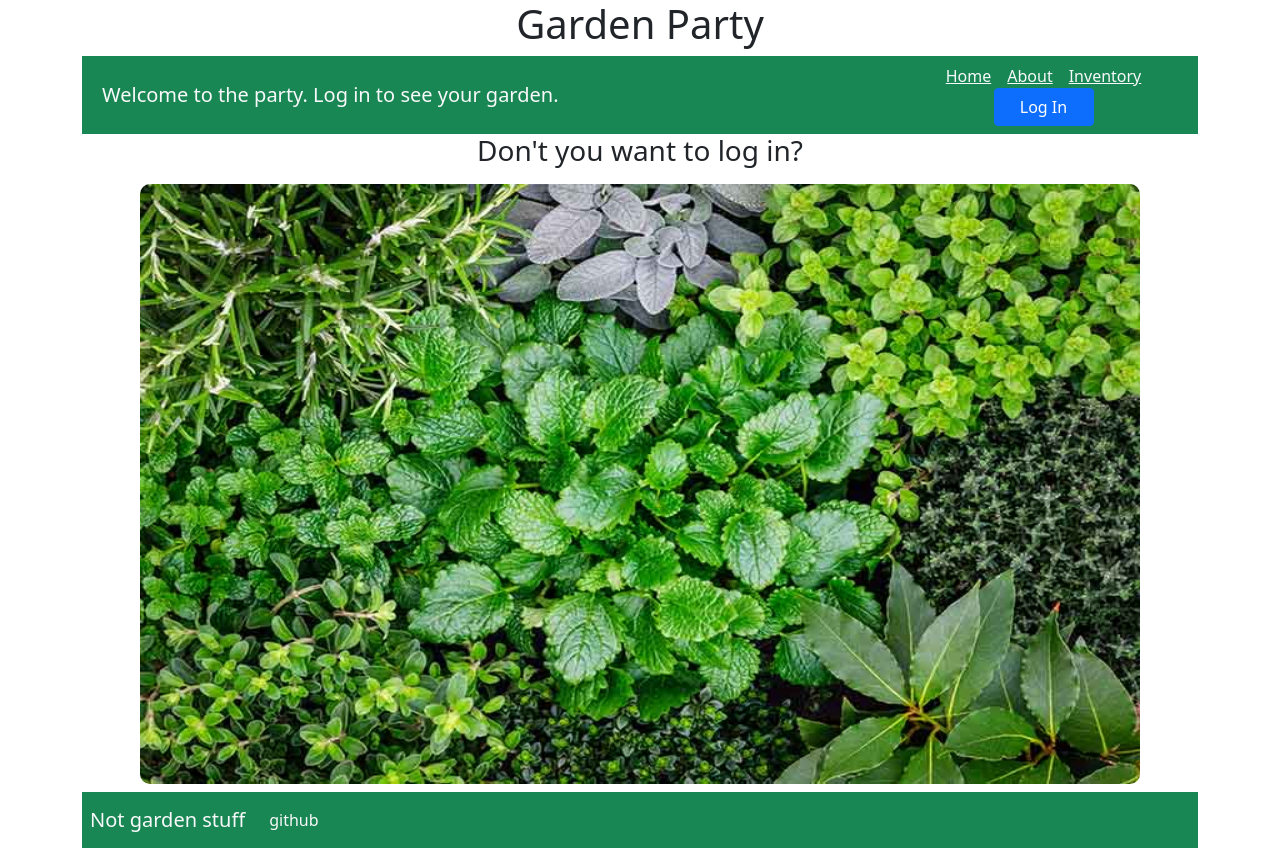
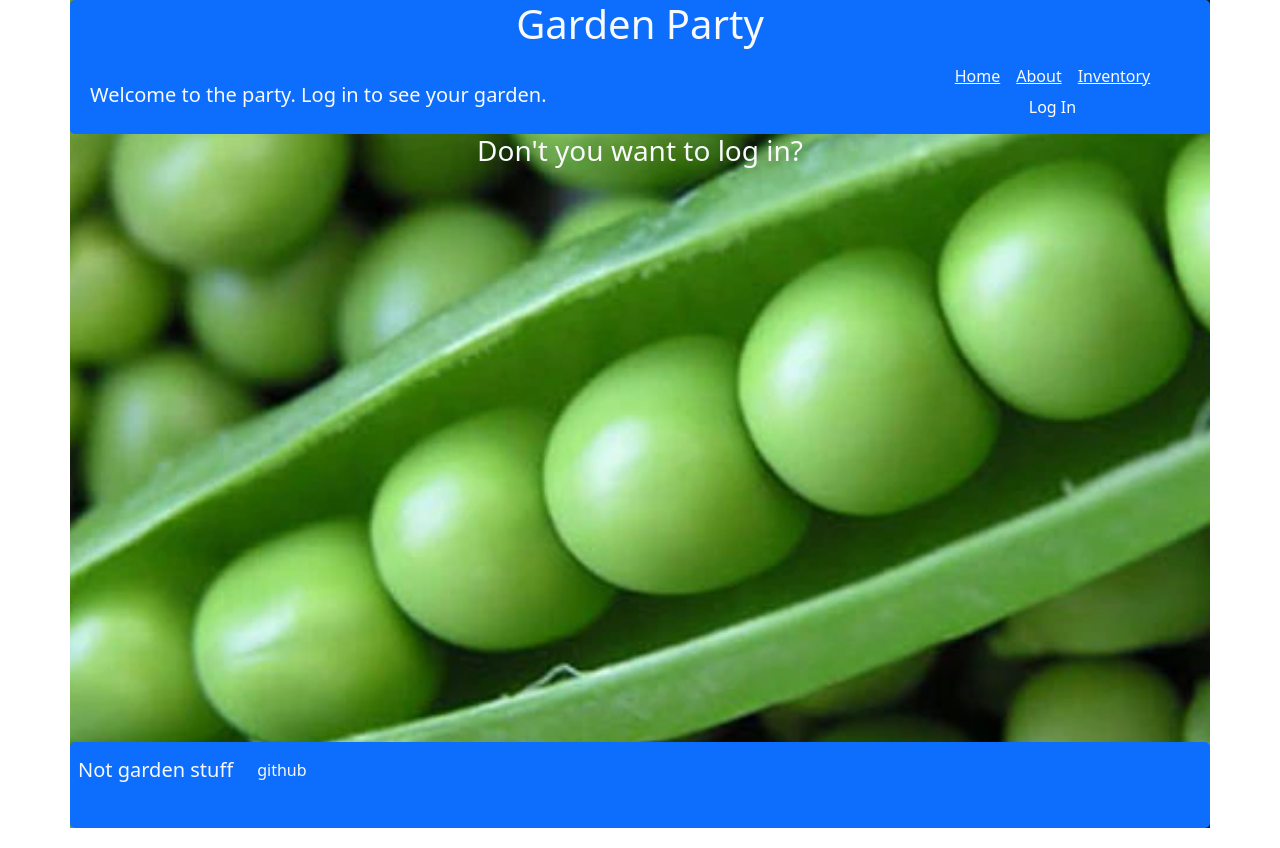
Before and after one commit to CF-301-final-project/Garden-Front-End, a React (Create React App) app: page / in a window 1280 px wide. Built offline with nearby package versions, Linux system fonts and the light colour scheme; no server answers.

Commit message:
update CSS and layout

```diff
--- a/src/App.js
+++ b/src/App.js
@@ -33,7 +33,13 @@ class App extends React.Component {
   render() {
     return (
       <>
-        <Container className='text-center'>
+        <Container className='text-center'
+          style={{backgroundImage: 'url("/images/peas.webp")',
+            height: '100%',
+            backgroundRepeat: 'no-repeat',
+            backgroundSize: 'cover',
+            backgroundPosition: 'center',
+            padding: '0'}}>
           <Header loggedIn={this.state.loggedIn} user={this.state.user} updateUser={this.updateUser} />
           <Routes>
             <Route path='/' element={<Main loggedin={this.state.loggedIn} getGarden={this.getGarden} weather={this.state.weather} />} />
--- a/src/Components/CanvasGarden.js
+++ b/src/Components/CanvasGarden.js
@@ -1,8 +1,12 @@
 import React from "react";
 import "../Styles/canvas.css";
 
+// const CreateImageElement = () => {
+//   return <img id='pic' alt='plant' style={{ display: "none" }} src='./images/plant.webp' width={30} height={30}></img>;
+// };
+
 const CreateImageElement = () => {
-  return <img id='pic' alt='plant' style={{ display: "none" }} src='./images/plant.webp' width={30} height={30}></img>;
+  return <img id='pic' alt='plant' style={{ display: "none" }} src='./images/carrot-solid.svg' width={30} height={30}></img>;
 };
 
 
--- a/src/Components/Footer.js
+++ b/src/Components/Footer.js
@@ -6,8 +6,8 @@ class Footer extends React.Component {
   render() {
     return (
       <>
-        <Navbar variant='success' className='bg-success p-2'>
-            <Nav>
+        <Navbar className='bg-primary p-2'  >
+            <Nav className='footer'>
               <Navbar.Brand className='text-light'>Not garden stuff</Navbar.Brand>
               <Nav.Link className='text-light' href='https://github.com/garden-fullstack-app'>
                 github
--- a/src/Components/Header.js
+++ b/src/Components/Header.js
@@ -10,9 +10,9 @@ class Header extends React.Component {
       ? `Welcome back, Farmer ${this.props.user["given_name"]}!`
       : "Welcome to the party. Log in to see your garden.";
     return (
-      <>
-        <h1>Garden Party</h1>
-        <NavBar variant='success' className='bg-success p-2'>
+      <div className='bg-primary' style={{borderRadius: '5px', width: '100%'}}>
+        <h1 className='text-light'>Garden Party</h1>
+        <NavBar className='bg-primary p-2'>
           <Container>
             <Col lg='2'>
               <NavBar.Brand className='text-light'>{greeting}</NavBar.Brand>
@@ -31,7 +31,7 @@ class Header extends React.Component {
             </Col>
           </Container>
         </NavBar>
-      </>
+      </div>
     );
   }
 }
--- a/src/Components/Main.js
+++ b/src/Components/Main.js
@@ -136,8 +136,7 @@ class Main extends React.Component {
 
         {this.props.loggedin &&
         <>
-        <h4>Here is your garden</h4>
-        <p>click to see OR double click to add.  Feel free to rearrange </p>
+        <p className='text-light'>click to see OR double click to add.  Feel free to rearrange </p>
 
         <Row>
           <Col lg={3}>
@@ -151,7 +150,7 @@ class Main extends React.Component {
               />
           </Col>
 
-          <Col lg={4}>
+          <Col lg={5}>
             <CanvasGarden
               updateNewestPlant={this.updateNewestPlant}
               // movePlant={this.movePlant}
--- a/src/Components/NotLoggedIn.js
+++ b/src/Components/NotLoggedIn.js
@@ -4,15 +4,7 @@ class NotLoggedIn extends React.Component {
   render() {
     return (
       <>
-        <h3>Don't you want to log in?</h3>
-        <img id='pic'
-          className='m-2'
-          style={{borderRadius: '10px'}}
-          alt='plant'
-          src='./images/herbs.jpeg'
-          width={1000}
-          height={600}>
-          </img>
+        <h3 className='text-light' style={{height: '600px'}}>Don't you want to log in?</h3>
       </>
     )
   }
--- a/src/Components/pages/AboutPage.js
+++ b/src/Components/pages/AboutPage.js
@@ -8,7 +8,7 @@ class AboutPage extends React.Component {
 
     return (
       <>
-        <h1>Meet The Team</h1>
+        <h1 className='text-light'>Dancing with Smurfs</h1>
 
             <div className= 'jeff'>
             <Card style={{ textAlign: "center", width:"18rem" }}>
--- a/src/Styles/App.css
+++ b/src/Styles/App.css
@@ -2,37 +2,11 @@
   text-align: center;
 }
 
-.App-logo {
-  height: 40vmin;
-  pointer-events: none;
+Nav {
+  border-radius: 5px;
 }
 
-@media (prefers-reduced-motion: no-preference) {
-  .App-logo {
-    animation: App-logo-spin infinite 20s linear;
-  }
+.footer {
+  padding-bottom: 30px;
+  text-align: center;
 }
-
-.App-header {
-  background-color: #282c34;
-  min-height: 100vh;
-  display: flex;
-  flex-direction: column;
-  align-items: center;
-  justify-content: center;
-  font-size: calc(10px + 2vmin);
-  color: white;
-}
-
-.App-link {
-  color: #61dafb;
-}
-
-@keyframes App-logo-spin {
-  from {
-    transform: rotate(0deg);
-  }
-  to {
-    transform: rotate(360deg);
-  }
-}
--- a/src/Styles/canvas.css
+++ b/src/Styles/canvas.css
@@ -1,4 +1,4 @@
 #canvas {
   border-radius: 5px;
-  background: #98f082b9;
+  background: #f0ee86;
 }
```
Also changed, not shown: public/images/burger.png (deleted), public/images/carrot-solid.svg (added).
